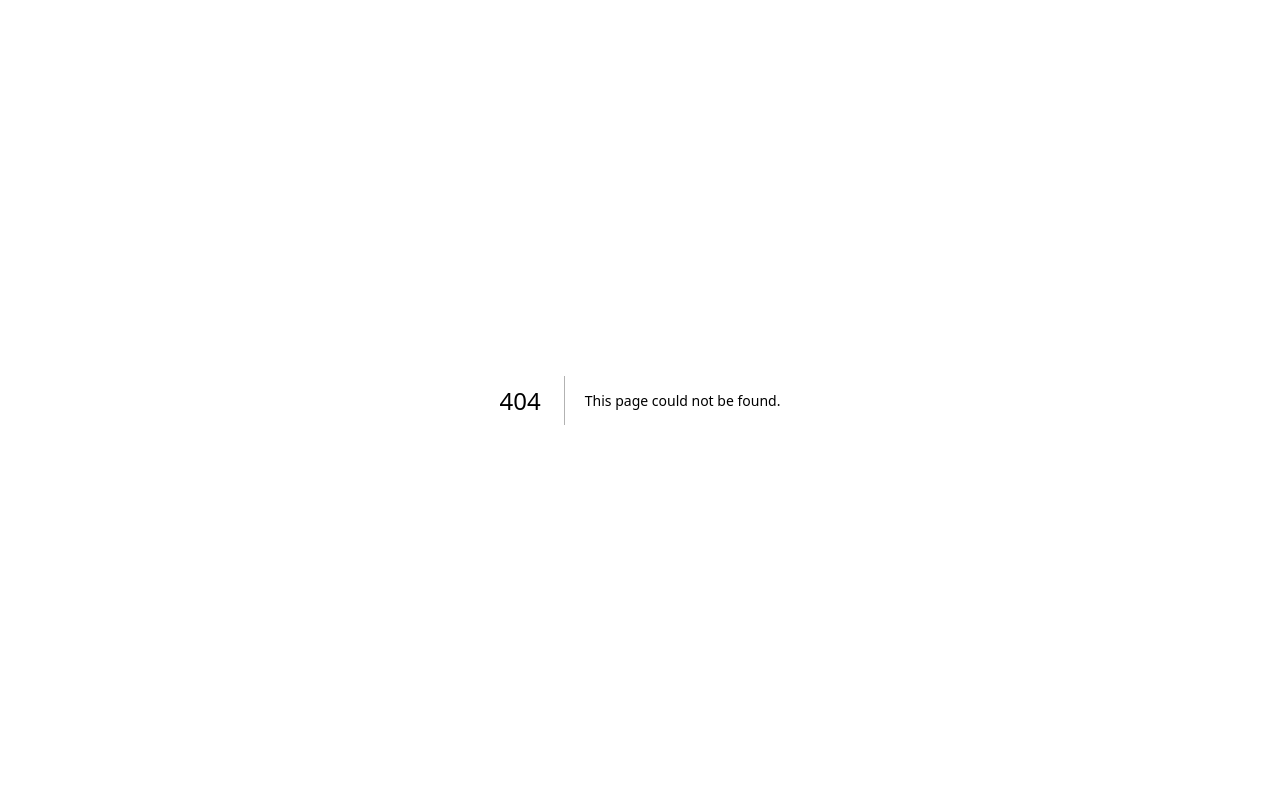
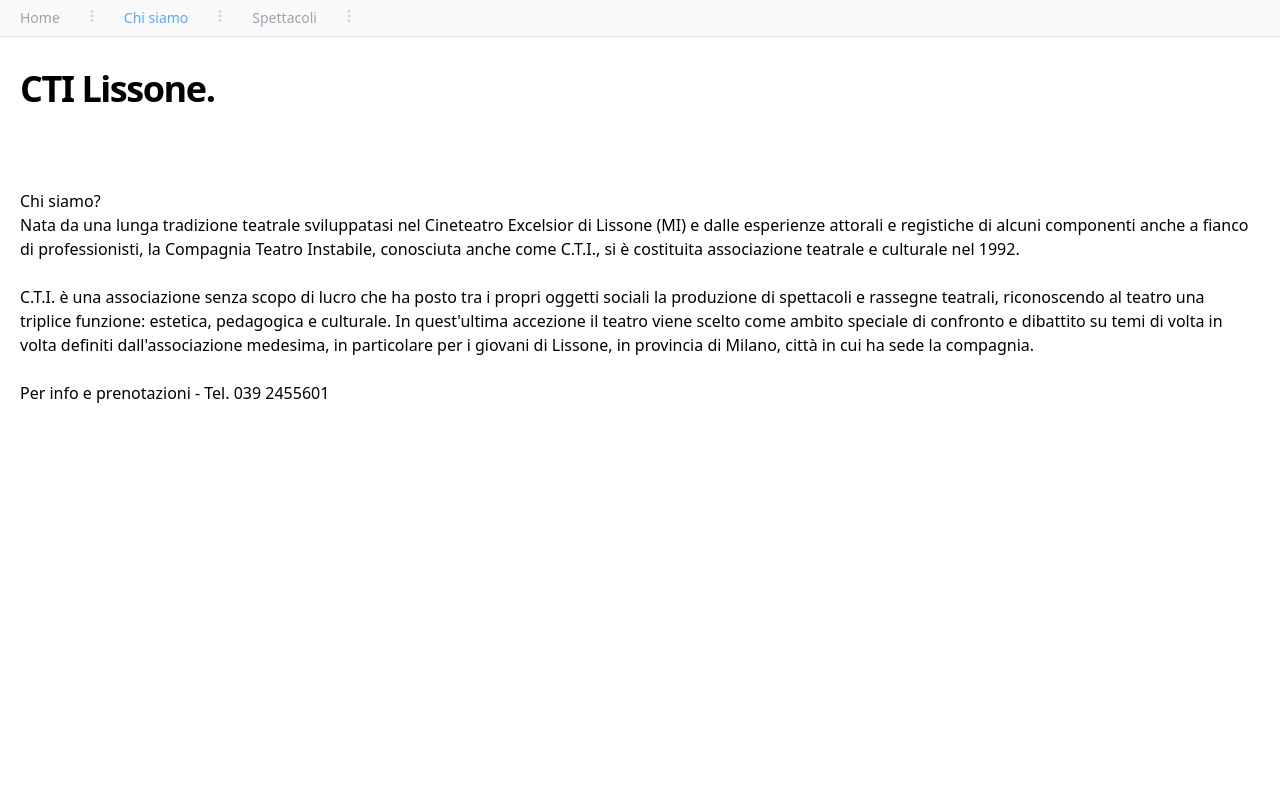
Before and after one commit to ruphy/ctilissone, a Next.js app: page /chi-siamo in a window 1280 px wide. Before the commit this address had no page. Shown: the top 800 px of the page. Built offline with nearby package versions, Linux system fonts and the light colour scheme.

Commit message:
add content pages
Signed-off-by: Riccardo Iaconelli <rick@hey.com>

```diff
--- /dev/null
+++ b/pages/chi-siamo.tsx
@@ -0,0 +1,48 @@
+import Container from '../components/container'
+import Header from '../components/header'
+import Layout from '../components/layout'
+import { getAllPosts } from '../lib/api'
+import Head from 'next/head'
+import { CMS_NAME } from '../lib/constants'
+import Post from '../interfaces/post'
+
+type Props = {
+  allPosts: Post[]
+}
+
+export default function Index({ allPosts }: Props) {
+  const aboutus = true
+  return (
+    <>
+      <Layout aboutus={true}>
+        <Head>
+          <title>CTI Lissone</title>
+        </Head>
+        <Container>
+          <Header />
+          <h1>Chi siamo?</h1>
+          Nata da una lunga tradizione teatrale sviluppatasi nel Cineteatro
+          Excelsior di Lissone (MI) e dalle esperienze attorali e registiche di
+          alcuni componenti anche a fianco di professionisti, la Compagnia
+          Teatro Instabile, conosciuta anche come C.T.I., si è costituita
+          associazione teatrale e culturale nel 1992.
+          <br />
+          <br />
+          C.T.I. è una associazione senza scopo di lucro che ha posto tra i
+          propri oggetti sociali la produzione di spettacoli e rassegne
+          teatrali, riconoscendo al teatro una triplice funzione: estetica,
+          pedagogica e culturale. In quest'ultima accezione il teatro viene
+          scelto come ambito speciale di confronto e dibattito su temi di volta
+          in volta definiti dall'associazione medesima, in particolare per i
+          giovani di Lissone, in provincia di Milano, città in cui ha sede la
+          compagnia.
+          <br />
+          <br />
+          <h4>Per info e prenotazioni - Tel. 039 2455601</h4>
+          <br />
+          <br />
+        </Container>
+      </Layout>
+    </>
+  )
+}
--- /dev/null
+++ b/pages/spettacoli.tsx
@@ -0,0 +1,32 @@
+import Container from '../components/container'
+import Header from '../components/header'
+import Layout from '../components/layout'
+import { getAllPosts } from '../lib/api'
+import Head from 'next/head'
+import { CMS_NAME } from '../lib/constants'
+import Post from '../interfaces/post'
+
+type Props = {
+  allPosts: Post[]
+}
+
+export default function Index({ allPosts }: Props) {
+  const aboutus = true
+  return (
+    <>
+      <Layout shows={true}>
+        <Head>
+          <title>CTI Lissone</title>
+        </Head>
+        <Container>
+          <Header />
+
+          <h1>I nostri spettacoli</h1>
+          Lorem ipsum...
+          <br />
+          <br />
+        </Container>
+      </Layout>
+    </>
+  )
+}
```
